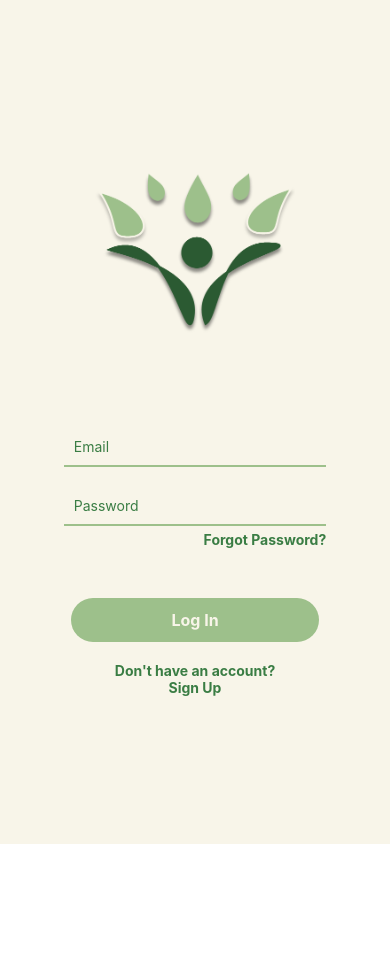
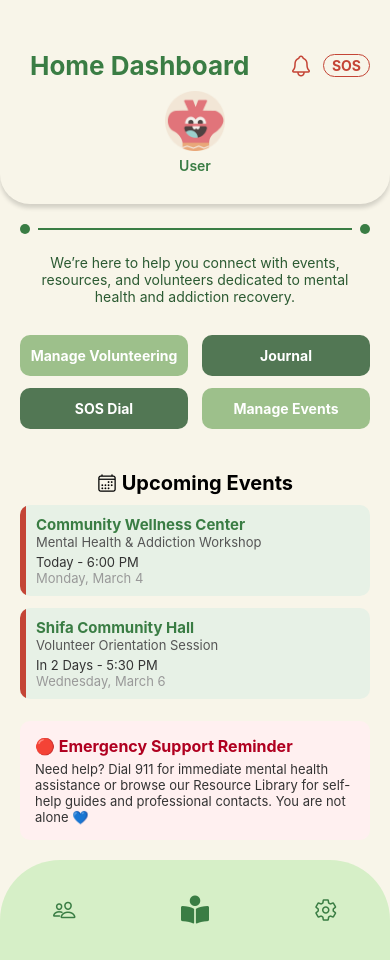
Before and after one commit to Pushpreet01/Shifa, a React Native app: screen /HomeDashboard in a window 390 px wide. Before the commit the page ends 844 px from the top, so only its background shows below. Built offline with nearby package versions, Linux system fonts and the light colour scheme; no server answers.

Commit message:
HomeDashboard completed

```diff
--- /dev/null
+++ b/app/HomeDashboardScreen.tsx
@@ -0,0 +1,305 @@
+import React from "react";
+import {
+  View,
+  Text,
+  StyleSheet,
+  ScrollView,
+  TouchableOpacity,
+  Image,
+  SafeAreaView,
+} from "react-native";
+import { Ionicons, FontAwesome5 } from "@expo/vector-icons";
+
+const HomeDashboardScreen = () => {
+  const events = [
+    {
+      id: "1",
+      title: "Community Wellness Center",
+      subtitle: "Mental Health & Addiction Workshop",
+      time: "Today - 6:00 PM",
+      date: "Monday, March 4",
+    },
+    {
+      id: "2",
+      title: "Shifa Community Hall",
+      subtitle: "Volunteer Orientation Session",
+      time: "In 2 Days - 5:30 PM",
+      date: "Wednesday, March 6",
+    },
+  ];
+
+  const dashboardButtons = [
+    { label: "Manage Volunteering", color: "#9DC08B" },
+    { label: "Journal", color: "#527754" },
+    { label: "SOS Dial", color: "#527754" },
+    { label: "Manage Events", color: "#9DC08B" },
+  ];
+
+  return (
+    <SafeAreaView style={styles.safeArea}>
+      <ScrollView contentContainerStyle={styles.container}>
+        <View style={styles.heroBox}>
+          <View style={styles.header}>
+            <Text style={styles.headerTitle}>Home Dashboard</Text>
+            <View style={styles.headerIcons}>
+              <Ionicons name="notifications-outline" size={24} color="#C44536" />
+              <View style={styles.sosWrapper}>
+                <Text style={styles.sosText}>SOS</Text>
+              </View>
+            </View>
+          </View>
+          <View style={styles.avatarContainer}>
+            <Image source={require("../assets/image.png")} style={styles.avatarImage} />
+            <Text style={styles.avatarLabel}>User</Text>
+          </View>
+        </View>
+
+        <View style={styles.separatorWrapper}>
+          <View style={styles.circle} />
+          <View style={styles.lineFixed} />
+          <View style={styles.circle} />
+        </View>
+
+        <View style={styles.descriptionSection}>
+          <Text style={styles.descriptionText}>
+            We’re here to help you connect with events, resources, and volunteers dedicated to mental health and addiction recovery.
+          </Text>
+        </View>
+
+        <View style={styles.buttonGrid}>
+          {dashboardButtons.map((item, i) => (
+            <TouchableOpacity
+              key={i}
+              style={[styles.gridButton, { backgroundColor: item.color }]}
+            >
+              <Text style={styles.gridButtonText}>{item.label}</Text>
+            </TouchableOpacity>
+          ))}
+        </View>
+
+        <View style={styles.sectionHeader}>
+          <Ionicons name="calendar-outline" size={20} color="black" />
+          <Text style={styles.sectionTitle}> Upcoming Events</Text>
+        </View>
+
+        {events.map((event) => (
+          <View key={event.id} style={styles.eventCard}>
+            <View style={styles.eventStripe} />
+            <View style={styles.eventText}>
+              <Text style={styles.eventTitle}>{event.title}</Text>
+              <Text style={styles.eventSubtitle}>{event.subtitle}</Text>
+              <Text style={styles.eventTime}>{event.time}</Text>
+              <Text style={styles.eventDate}>{event.date}</Text>
+            </View>
+          </View>
+        ))}
+
+        <View style={styles.supportBox}>
+          <Text style={styles.supportTitle}>🔴 Emergency Support Reminder</Text>
+          <Text style={styles.supportText}>
+            Need help? Dial 911 for immediate mental health assistance or browse our Resource
+            Library for self-help guides and professional contacts. You are not alone 💙
+          </Text>
+        </View>
+      </ScrollView>
+
+      <View style={styles.curvedNav}>
+        <Ionicons name="people-outline" size={24} color="#3A7D44" />
+        <FontAwesome5 name="book-reader" size={28} color="#3A7D44" />
+        <Ionicons name="settings-outline" size={24} color="#3A7D44" />
+      </View>
+    </SafeAreaView>
+  );
+};
+
+const styles = StyleSheet.create({
+  safeArea: {
+    flex: 1,
+    backgroundColor: "#F8F5E9",
+  },
+  container: {
+    paddingBottom: 120,
+  },
+  heroBox: {
+    backgroundColor: "#F8F5E9",
+    paddingTop: 50,
+    paddingBottom: 30,
+    paddingHorizontal: 20,
+    borderBottomLeftRadius: 30,
+    borderBottomRightRadius: 30,
+    alignItems: "center",
+    shadowColor: "#000",
+    shadowOffset: { width: 0, height: 4 },
+    shadowOpacity: 0.15,
+    shadowRadius: 4,
+    elevation: 6,
+  },
+  header: {
+    width: "100%",
+    flexDirection: "row",
+    justifyContent: "space-between",
+    alignItems: "center",
+  },
+  headerTitle: {
+    fontSize: 26,
+    fontWeight: "bold",
+    color: "#3A7D44",
+    marginLeft: 10,
+  },
+  headerIcons: {
+    flexDirection: "row",
+    alignItems: "center",
+  },
+  sosWrapper: {
+    marginLeft: 10,
+    borderWidth: 1,
+    borderColor: "#C44536",
+    borderRadius: 50,
+    paddingHorizontal: 8,
+    paddingVertical: 2,
+  },
+  sosText: {
+    color: "#C44536",
+    fontWeight: "bold",
+  },
+  avatarContainer: {
+    alignItems: "center",
+    marginTop: 10,
+  },
+  avatarImage: {
+    width: 60,
+    height: 60,
+    resizeMode: "contain",
+  },
+  avatarLabel: {
+    marginTop: 6,
+    fontWeight: "600",
+    color: "#3A7D44",
+  },
+  separatorWrapper: {
+    flexDirection: "row",
+    alignItems: "center",
+    justifyContent: "center",
+    paddingHorizontal: 20,
+    marginTop: 20,
+    marginBottom: 10,
+  },
+  circle: {
+    width: 10,
+    height: 10,
+    borderRadius: 5,
+    backgroundColor: "#3A7D44",
+  },
+  lineFixed: {
+    flex: 1,
+    height: 2,
+    backgroundColor: "#3A7D44",
+    marginHorizontal: 8,
+  },
+  descriptionSection: {
+    padding: 20,
+    paddingTop: 10,
+  },
+  descriptionText: {
+    color: "#2B5A32",
+    fontSize: 14,
+    textAlign: "center",
+  },
+  buttonGrid: {
+    flexDirection: "row",
+    flexWrap: "wrap",
+    justifyContent: "space-between",
+    marginTop: 10,
+    paddingHorizontal: 20,
+    marginBottom: 30,
+  },
+  gridButton: {
+    width: "48%",
+    paddingVertical: 12,
+    borderRadius: 10,
+    marginBottom: 12,
+    alignItems: "center",
+  },
+  gridButtonText: {
+    color: "#FFFFFF",
+    fontWeight: "bold",
+  },
+  sectionHeader: {
+    flexDirection: "row",
+    alignItems: "center",
+    justifyContent: "center",
+    marginBottom: 10,
+    paddingHorizontal: 20,
+  },
+  sectionTitle: {
+    fontSize: 20,
+    fontWeight: "bold",
+    color: "black",
+  },
+  eventCard: {
+    flexDirection: "row",
+    backgroundColor: "#E7F1E6",
+    borderRadius: 10,
+    marginBottom: 12,
+    marginHorizontal: 20,
+    overflow: "hidden",
+  },
+  eventStripe: {
+    width: 6,
+    backgroundColor: "#C44536",
+  },
+  eventText: {
+    padding: 10,
+    flex: 1,
+  },
+  eventTitle: {
+    fontWeight: "bold",
+    fontSize: 15,
+    color: "#3A7D44",
+  },
+  eventSubtitle: {
+    fontSize: 13,
+    color: "#555",
+  },
+  eventTime: {
+    fontSize: 13,
+    color: "#333",
+    marginTop: 4,
+  },
+  eventDate: {
+    fontSize: 13,
+    color: "#999",
+  },
+  supportBox: {
+    marginTop: 10,
+    marginHorizontal: 20,
+    backgroundColor: "#FFF0F0",
+    padding: 15,
+    borderRadius: 10,
+  },
+  supportTitle: {
+    fontWeight: "bold",
+    fontSize: 16,
+    color: "#B00020",
+    marginBottom: 5,
+  },
+  supportText: {
+    fontSize: 13,
+    color: "#333",
+  },
+  curvedNav: {
+    position: "absolute",
+    bottom: 0,
+    left: 0,
+    right: 0,
+    height: 100,
+    backgroundColor: "#D6EFC7",
+    borderTopLeftRadius: 60,
+    borderTopRightRadius: 60,
+    justifyContent: "space-around",
+    alignItems: "center",
+    flexDirection: "row",
+  },
+});
+
+export default HomeDashboardScreen;
--- a/app/LoginScreen.tsx
+++ b/app/LoginScreen.tsx
@@ -1,3 +1,4 @@
+
 import React, { useEffect, useState } from "react";
 import {
   View,
@@ -21,10 +22,9 @@ const LoginScreen: React.FC<Props> = ({ navigation }) => {
   const [password, setPassword] = useState("");
   const { user, setUser } = useAuth();
 
-  // Handle navigation when user is authenticated
   useEffect(() => {
     if (user) {
-      navigation.replace("Events");
+      navigation.replace("HomeDashboard"); // <- You might want to change this to "HomeDashboard"
     }
   }, [user, navigation]);
 
@@ -35,7 +35,6 @@ const LoginScreen: React.FC<Props> = ({ navigation }) => {
     }
 
     try {
-      // Regular Firebase authentication
       const userCredential = await signInWithEmailAndPassword(auth, email, password);
       setUser(userCredential.user);
     } catch (error: any) {
@@ -53,10 +52,8 @@ const LoginScreen: React.FC<Props> = ({ navigation }) => {
 
   return (
     <View style={styles.container}>
-      {/* Logo */}
       <Image source={require("../assets/logo.png")} style={styles.logo} />
 
-      {/* Email Field */}
       <View style={styles.inputContainer}>
         <TextInput
           placeholder="Email"
@@ -69,7 +66,6 @@ const LoginScreen: React.FC<Props> = ({ navigation }) => {
         />
       </View>
 
-      {/* Password Field */}
       <View style={styles.inputContainer}>
         <TextInput
           placeholder="Password"
@@ -84,17 +80,12 @@ const LoginScreen: React.FC<Props> = ({ navigation }) => {
         </TouchableOpacity>
       </View>
 
-      {/* Log In Button */}
-      <TouchableOpacity
-        style={styles.loginButton}
-        onPress={handleLogin}
-      >
+      <TouchableOpacity style={styles.loginButton} onPress={handleLogin}>
         <Text style={styles.loginButtonText}>Log In</Text>
       </TouchableOpacity>
 
       <Text style={styles.Text}>Don't have an account?</Text>
 
-      {/* Sign Up Button */}
       <TouchableOpacity
         style={styles.signUpButton}
         onPress={() => navigation.navigate("SignUp")}
--- a/app/SignUpScreen.tsx
+++ b/app/SignUpScreen.tsx
@@ -80,7 +80,7 @@ const SignUpScreen: React.FC<Props> = ({ navigation }) => {
       });
 
       setUser(user);
-      navigation.replace("Events");
+      navigation.replace("HomeDashboard");
     } catch (error: any) {
       let errorMessage = "Sign-up failed. Please try again.";
       if (error.code === "auth/email-already-in-use") {
--- a/navigation/AppNavigator.tsx
+++ b/navigation/AppNavigator.tsx
@@ -1,11 +1,14 @@
-// navigation/AppNavigator.tsx
-import { NavigationContainer } from '@react-navigation/native';
-import { createStackNavigator } from '@react-navigation/stack';
-import LoginScreen from '../app/LoginScreen';
-import SignUpScreen from '../app/SignUpScreen';
-import EventsScreen from '../app/EventsScreen';
-import EventsFormScreen from '../app/EventsFormScreen';
-import RegisterEventScreen from '../app/RegisterEventScreen';
+import React from "react";
+import { NavigationContainer } from "@react-navigation/native";
+import { createStackNavigator } from "@react-navigation/stack";
+
+// Import all your screens
+import LoginScreen from "../app/LoginScreen";
+import SignUpScreen from "../app/SignUpScreen";
+import EventsScreen from "../app/EventsScreen";
+import EventsFormScreen from "../app/EventsFormScreen";
+import RegisterEventScreen from "../app/RegisterEventScreen";
+import HomeDashboardScreen from "../app/HomeDashboardScreen"; // Make sure this path is correct
 
 export type RootStackParamList = {
   Login: undefined;
@@ -13,6 +16,7 @@ export type RootStackParamList = {
   Events: undefined;
   EventsForm: undefined;
   RegisterEvent: { eventId: string };
+  HomeDashboard: undefined;
 };
 
 const Stack = createStackNavigator<RootStackParamList>();
@@ -20,12 +24,13 @@ const Stack = createStackNavigator<RootStackParamList>();
 const AppNavigator = () => {
   return (
     <NavigationContainer>
-      <Stack.Navigator initialRouteName="Login">
-        <Stack.Screen name="Login" component={LoginScreen} options={{ headerShown: false }} />
-        <Stack.Screen name="SignUp" component={SignUpScreen} options={{ headerShown: false }} />
-        <Stack.Screen name="Events" component={EventsScreen} options={{ headerShown: false }} />
-        <Stack.Screen name="EventsForm" component={EventsFormScreen} options={{ headerShown: false }} />
-        <Stack.Screen name="RegisterEvent" component={RegisterEventScreen} options={{ headerShown: false }} />
+      <Stack.Navigator initialRouteName="Login" screenOptions={{ headerShown: false }}>
+        <Stack.Screen name="Login" component={LoginScreen} />
+        <Stack.Screen name="SignUp" component={SignUpScreen} />
+        <Stack.Screen name="Events" component={EventsScreen} />
+        <Stack.Screen name="EventsForm" component={EventsFormScreen} />
+        <Stack.Screen name="RegisterEvent" component={RegisterEventScreen} />
+        <Stack.Screen name="HomeDashboard" component={HomeDashboardScreen} />
       </Stack.Navigator>
     </NavigationContainer>
   );
--- a/package.json
+++ b/package.json
@@ -24,7 +24,8 @@
     "react-native": "0.77.2",
     "react-native-dotenv": "^3.4.11",
     "react-native-safe-area-context": "4.12.0",
-    "react-native-screens": "~4.4.0"
+    "react-native-screens": "~4.4.0",
+    "react-native-svg": "^15.12.0"
   },
   "devDependencies": {
     "@babel/core": "^7.25.2",
--- a/tsconfig.json
+++ b/tsconfig.json
@@ -3,5 +3,6 @@
   "compilerOptions": {
     "strict": true,
     "module": "ES2020",
+    "jsx": "react-native"
   }
 }
```
Also changed, not shown: assets/image.png (added), 1 other file (tests, documents, lock files or other folders).
